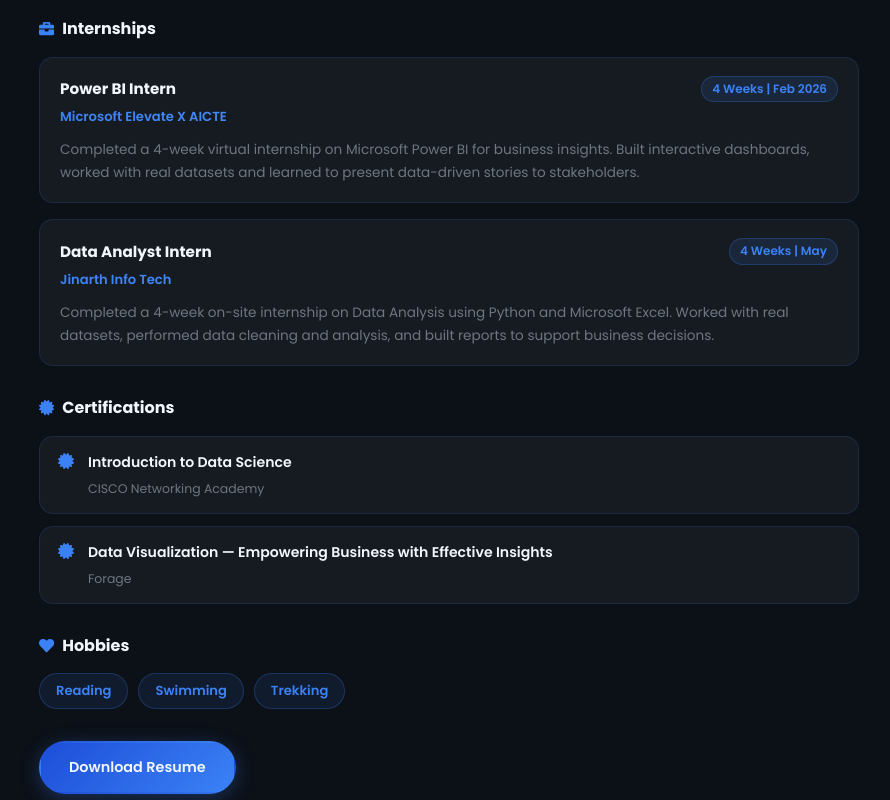
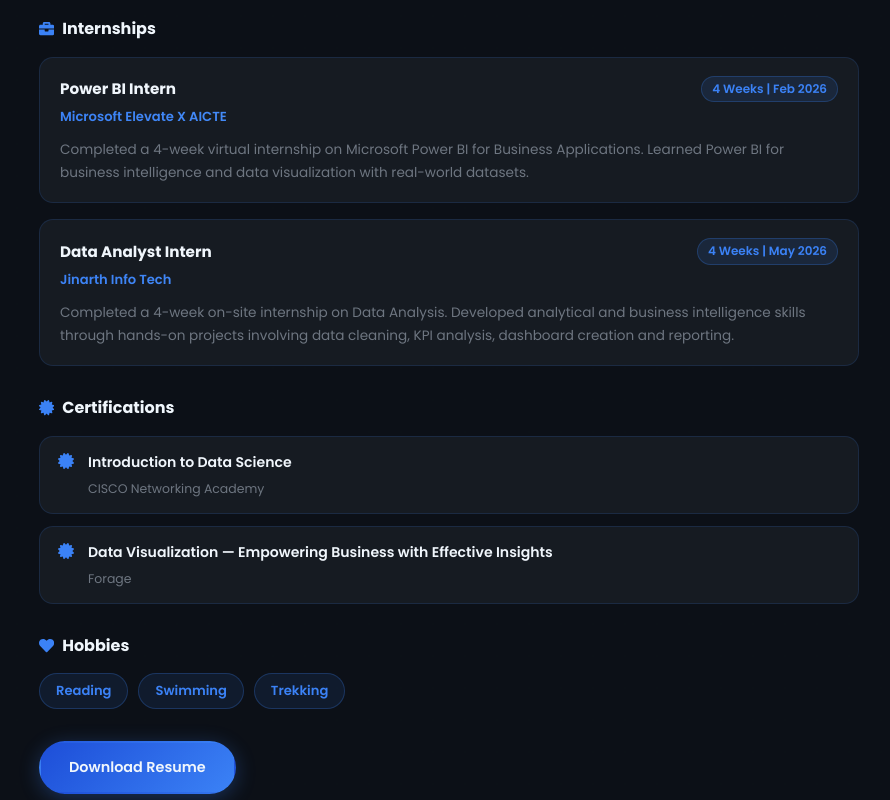
Before and after one commit to AniketVaghela/Portfolio, a React (Vite) app: page / in a window 1280 px wide. Shown: the part 1760-2560 px from the top of the page, without its empty margins (191-1081 px from the left). Built offline with nearby package versions, Linux system fonts and the light colour scheme; no server answers.

Commit message:
sync: updated resume PDF + add AI Job Market project, sync internship descriptions in config

```diff
--- a/src/data/config.js
+++ b/src/data/config.js
@@ -39,13 +39,13 @@ const config = {
       role: "Power BI Intern",
       company: "Microsoft Elevate X AICTE",
       duration: "4 Weeks | Feb 2026",
-      desc: "Completed a 4-week virtual internship on Microsoft Power BI for business insights. Built interactive dashboards, worked with real datasets and learned to present data-driven stories to stakeholders.",
+      desc: "Completed a 4-week virtual internship on Microsoft Power BI for Business Applications. Learned Power BI for business intelligence and data visualization with real-world datasets.",
     },
     {
       role: "Data Analyst Intern",
       company: "Jinarth Info Tech",
-      duration: "4 Weeks | May",
-      desc: "Completed a 4-week on-site internship on Data Analysis using Python and Microsoft Excel. Worked with real datasets, performed data cleaning and analysis, and built reports to support business decisions.",
+      duration: "4 Weeks | May 2026",
+      desc: "Completed a 4-week on-site internship on Data Analysis. Developed analytical and business intelligence skills through hands-on projects involving data cleaning, KPI analysis, dashboard creation and reporting.",
     },
   ],
 
@@ -95,6 +95,14 @@ const config = {
         "/projects/superstore-sales-powerbi-dashboard-SS1.png",
         "/projects/superstore-sales-powerbi-dashboard-SS2.png",
       ],
+      live: "#",
+      code: "https://github.com/AniketVaghela",
+    },
+    {
+      title: "AI and Data Job Market 2025-26",
+      desc: "An end-to-end analytics project studying AI and data job market trends for 2025–26. Involved data cleaning, transformation, visualization and KPI development to surface actionable insights.",
+      tags: ["NumPy", "Pandas", "Matplotlib", "Power BI", "Excel"],
+      images: [],
       live: "#",
       code: "https://github.com/AniketVaghela",
     },
@@ -201,6 +209,10 @@ const config = {
    Retail sales data transformed into actionable business insights with interactive analytics and forecasting.
    Tags: Power BI, DAX, Sales Analytics, Forecasting
 
+3. **AI and Data Job Market 2025-26**
+   End-to-end analytics project studying AI and data job market trends for 2025–26. Involved data cleaning, transformation, visualization and KPI development.
+   Tags: NumPy, Pandas, Matplotlib, Power BI, Excel
+
 ---
 
 ## Certifications
```
Also changed, not shown: 1 other file (tests, documents, lock files or other folders).
